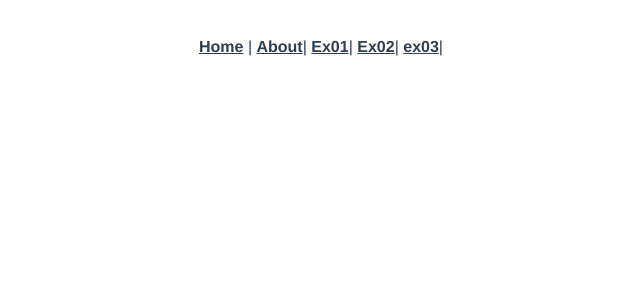
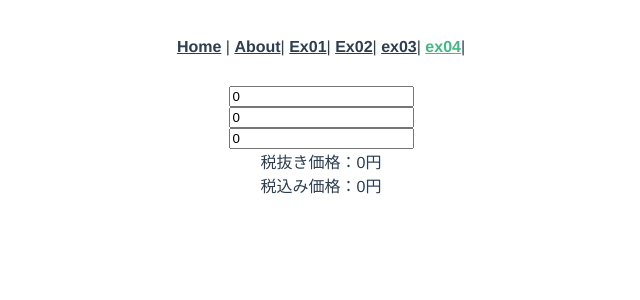
Before and after one commit to MikakoKoike/ex-vue-begginer, a Vue app: page /ex04 in a window 1280 px wide. Shown: the top 300 px of the page, without its empty margins (319-959 px from the left). Built offline with nearby package versions, Linux system fonts and the light colour scheme.

Commit message:
Ex04作成完了

```diff
--- a/src/App.vue
+++ b/src/App.vue
@@ -6,6 +6,7 @@
       <router-link to="/ex01">Ex01</router-link>|
       <router-link to="/ex02">Ex02</router-link>|
       <router-link to="/ex03">ex03</router-link>|
+      <router-link to="/ex04">ex04</router-link>|
     </div>
     <router-view />
   </div>
--- a/src/router/index.ts
+++ b/src/router/index.ts
@@ -5,6 +5,10 @@ import Home from "../views/Home.vue";
 Vue.use(VueRouter);
 
 const routes: Array<RouteConfig> = [
+  {
+    path: "/ex04",
+    component: () => import("../views/Ex04.vue"),
+  },
   {
     path: "/ex03",
     component: () => import("../views/Ex03.vue"),
--- a/src/views/Ex04.vue
+++ b/src/views/Ex04.vue
@@ -0,0 +1,29 @@
+<template>
+  <div class="ex">
+    <input type="text" v-model.number="num1" /><br />
+    <input type="text" v-model.number="num2" /><br />
+    <input type="text" v-model.number="num3" />
+    <div>税抜き価格：{{ subTotal.toLocaleString() }}円</div>
+    <div>税込み価格：{{ includingTax.toLocaleString() }}円</div>
+  </div>
+</template>
+
+<script lang="ts">
+import { Component, Vue } from "vue-property-decorator";
+@Component
+export default class XXXComponent extends Vue {
+  private num1 = 0;
+  private num2 = 0;
+  private num3 = 0;
+  private tax = 0.1;
+
+  get subTotal(): number {
+    return this.num1 + this.num2 + this.num3;
+  }
+  get includingTax(): number {
+    return this.subTotal + this.subTotal * this.tax;
+  }
+}
+</script>
+
+<style scoped></style>
```
